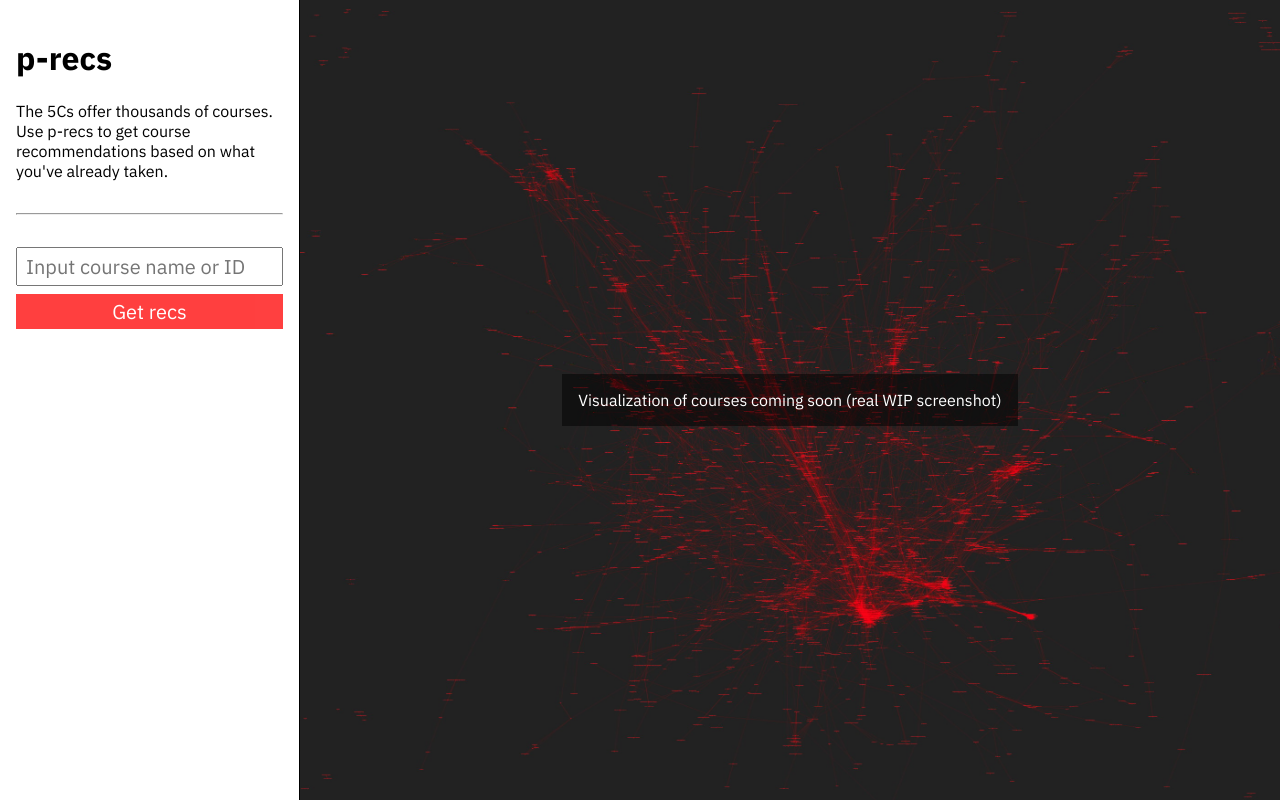
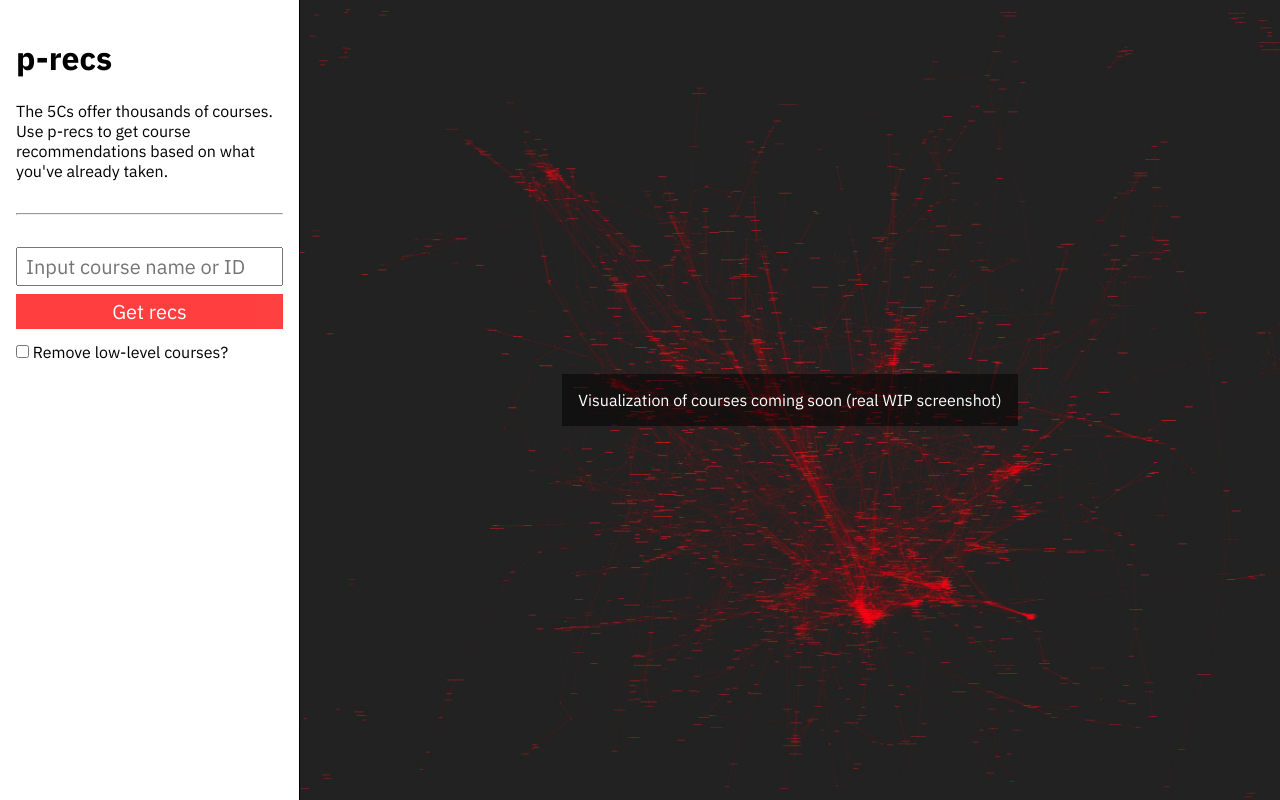
Before and after one commit to p-ai-org/p-recommender, a Flask app: page / in a window 1280 px wide. Run offline with Flask 2, Linux system fonts and the light colour scheme; parts of the project's set-up code (start-up, migrations or seed data) failed here and were passed over; some libraries are stand-ins or nearby versions.

Commit message:
checkbox to remove low-level courses
works

```diff
--- a/app.py
+++ b/app.py
@@ -22,16 +22,16 @@ def index():
 
 @app.route('/rec',methods=['POST'])
 def getvalue():
-    coursename = request.form['search'].split(" ")[0]
-
-    df = recommend([coursename])
-    return render_template('result.html', tables = df, course = coursename)
+	coursename = request.form['search'].split(" ")[0]
+	#lowlvl = len(request.form.getlist('lowlvl')) == 1
+	lowlvl = 'lowlvl' in request.form
+	df = recommend([coursename], blacklist_lowerlevel=lowlvl)
+	return render_template('result.html', tables = df, course = coursename)
 
 @app.route('/search', methods=['POST'])
 def search():
 	term = request.form['q']
 	print ('term: ', term)
-
 	SITE_ROOT = os.path.realpath(os.path.dirname(__file__))
 	json_url = os.path.join(SITE_ROOT, "data", "newresults.json")
 	json_data = json.loads(open(json_url).read())
--- a/static/stylesheets/style.css
+++ b/static/stylesheets/style.css
@@ -17,6 +17,14 @@ body {
 	justify-content: center;
 	align-items: center;
 	text-align: center;
+}
+
+.checkboxes input[type="checkbox"] {
+	padding: 7px;
+	text-align: left;
+    width: auto;
+    margin-left: 0;
+	display: inline-block;
 }
 
 @media (min-width: 600px) {
--- a/templates/index.html
+++ b/templates/index.html
@@ -54,6 +54,9 @@
 				<input type="text" name="search" id="searchBox" placeholder="Input course name or ID">
 				<!-- submit = button!; value = what shows up on the button-->
 				<input type="submit" value="Get recs">
+				<div class = "checkboxes">
+					<input type="checkbox" name="lowlvl" value="1"/> Remove low-level courses?
+				</div>
 			</form>
 		</div>
 		<div class="right-col">
--- a/templates/result.html
+++ b/templates/result.html
@@ -53,6 +53,9 @@
             <input type="text" name="search" id="searchBox" placeholder="Input course name or ID">
             <!-- submit = button!; value = what shows up on the button-->
             <input type="submit" value="Get recs">
+            <div class = "checkboxes">
+                <input type="checkbox" name="lowlvl" value="1"/> Remove low-level courses?
+            </div>
         </form>
 
         <hr>
```
